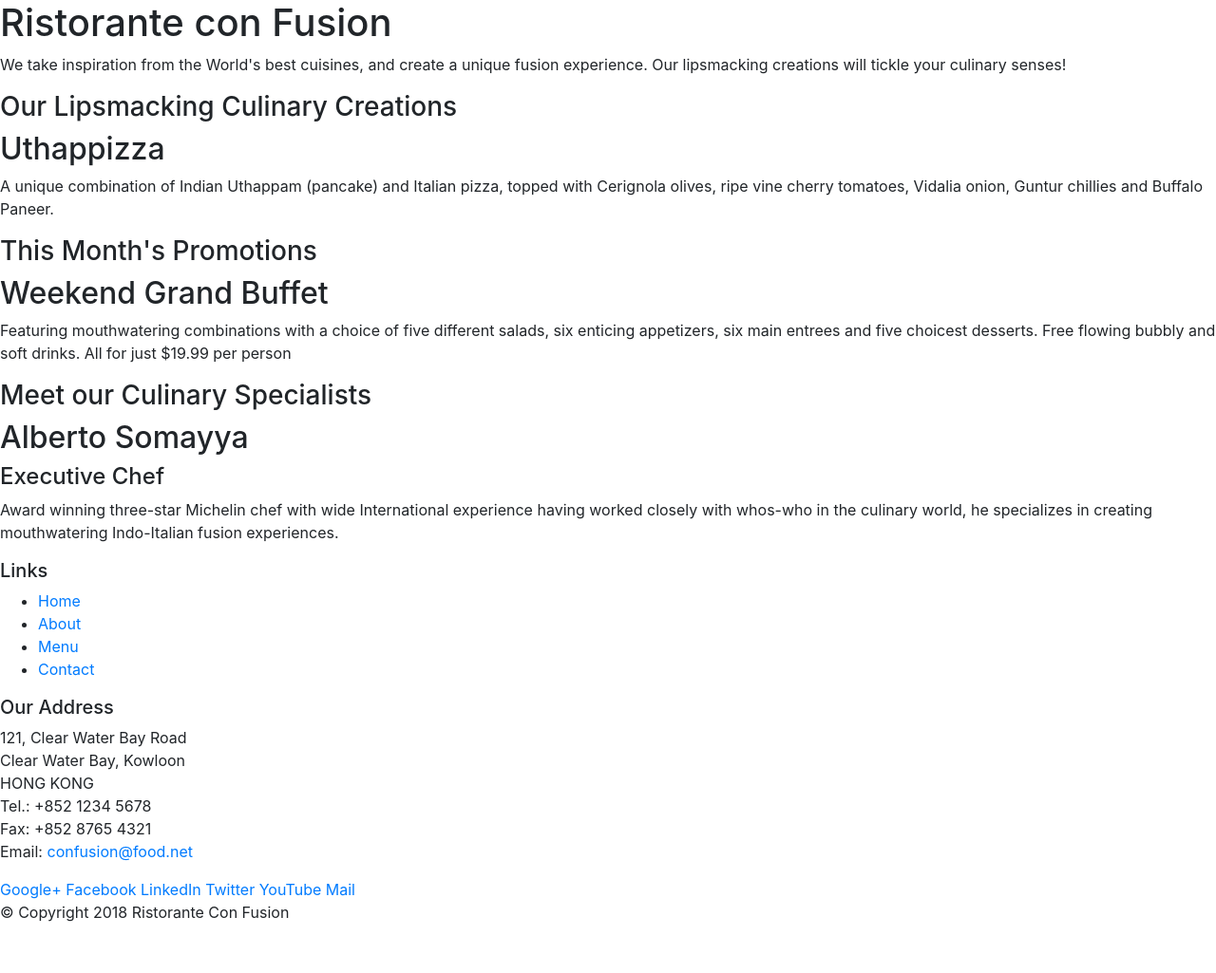
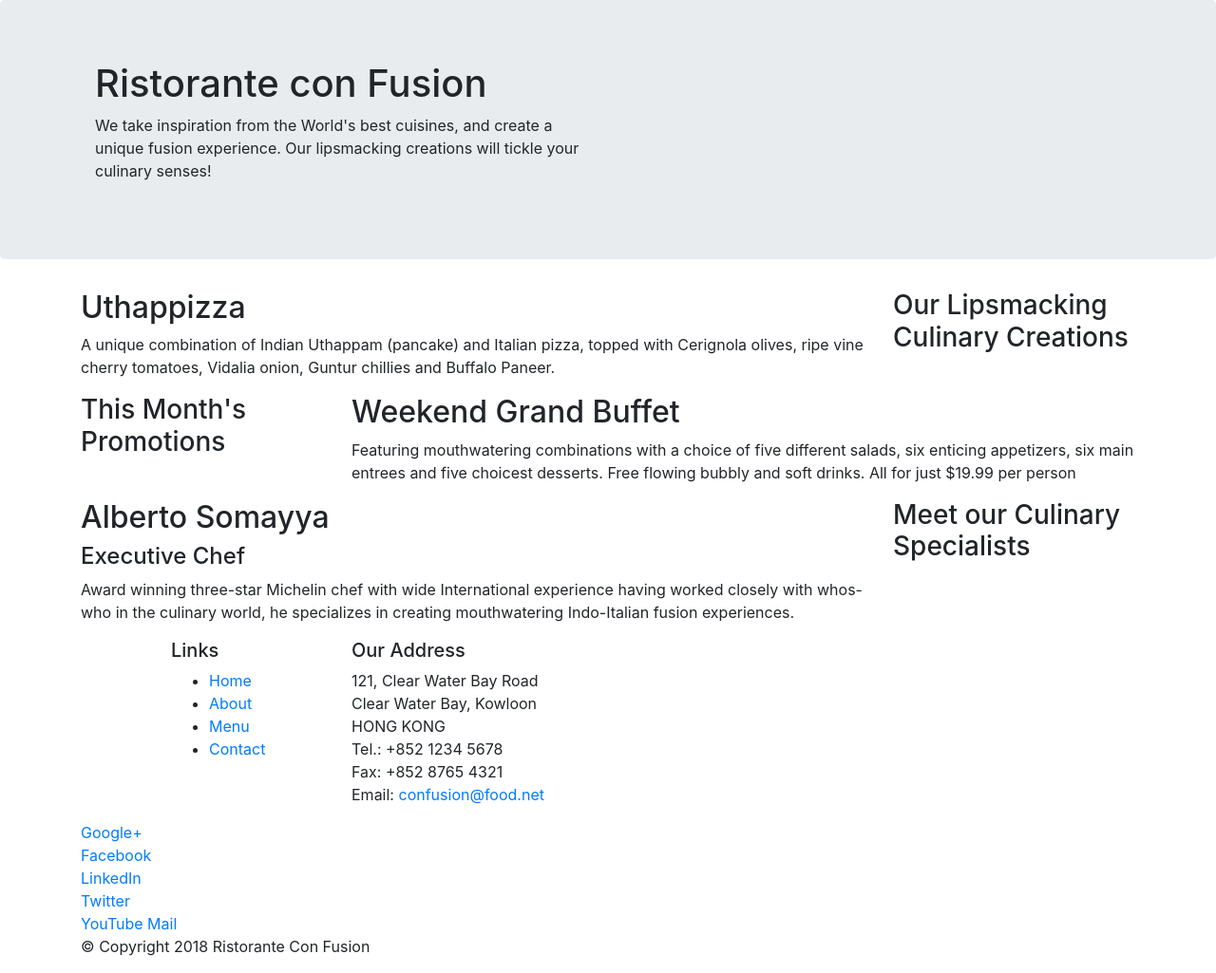
Before and after one commit to polihalm/bootstrap-project, a website: page index.html in a window 1280 px wide. Shown: the whole page at 95% size. Before the commit the page ends 989 px from the top, so only its background shows below. Drawn offline with nearby package versions, Linux system fonts and the light colour scheme.

Commit message:
Bootstrap Grid Part 1

```diff
--- a/index.html
+++ b/index.html
@@ -14,46 +14,46 @@
 
 <body>
 
-    <header>
-        <div>
-            <div>
-                <div>
+    <header class="jumbotron">
+        <div class="container">
+            <div clas="row">
+                <div class="col-12 col-sm-6">
                     <h1>Ristorante con Fusion</h1>
                     <p>We take inspiration from the World's best cuisines, and create a unique fusion experience. Our lipsmacking creations will tickle your culinary senses!</p>
                 </div>
-                <div>
+                <div class="col-12 col-sm">
                 </div>
             </div>
         </div>
     </header>
 
-    <div>
-        <div>
-            <div>
+    <div class="container">
+        <div class="row">
+            <div class="col-12 col-sm-4 order-sm-last col-md-3">
                 <h3>Our Lipsmacking Culinary Creations</h3>
             </div>
-            <div>
+            <div class="col col-sm order-sm-first col-md">
                 <h2>Uthappizza</h2>
                 <p>A unique combination of Indian Uthappam (pancake) and Italian pizza, topped with Cerignola olives, ripe vine cherry tomatoes, Vidalia onion, Guntur chillies and Buffalo Paneer.</p>
             </div>
         </div>
 
 
-        <div>
-            <div>
+        <div class="row">
+            <div class="col-12 col-sm-4 col-md-3">
                 <h3>This Month's Promotions</h3>
             </div>
-            <div>
+            <div class="col col-sm col-md">
                 <h2>Weekend Grand Buffet</h2>
                 <p>Featuring mouthwatering combinations with a choice of five different salads, six enticing appetizers, six main entrees and five choicest desserts. Free flowing bubbly and soft drinks. All for just $19.99 per person </p>
             </div>
         </div>
 
-        <div>
-            <div>
+        <divc class="row">
+            <div class="col-12 col-sm-4 order-sm-last col-md-3">
                 <h3>Meet our Culinary Specialists</h3>
             </div>
-            <div>
+            <div class="col col-sm order-sm-first col-md">
                 <h2>Alberto Somayya</h2>
                 <h4>Executive Chef</h4>
                 <p>Award winning three-star Michelin chef with wide International experience having worked closely with whos-who in the culinary world, he specializes in creating mouthwatering Indo-Italian fusion experiences. </p>
@@ -62,9 +62,9 @@
     </div>
 
     <footer>
-        <div>
-            <div>
-                <div>
+        <div class="container">
+            <div class="row">
+                <div class="col-4 offset-1 col-sm-2">
                     <h5>Links</h5>
                     <ul>
                         <li><a href="#">Home</a></li>
@@ -73,7 +73,7 @@
                         <li><a href="#">Contact</a></li>
                     </ul>
                 </div>
-                <div>
+                <div class="col-7 col-sm-5">
                     <h5>Our Address</h5>
                     <address>
 		              121, Clear Water Bay Road<br>
@@ -85,7 +85,7 @@
 		           </address>
                 </div>
                 <div>
-                    <div>
+                    <div class="col-12 col-sm-4">
                         <a href="http://google.com/+">Google+</a>
                         <a href="http://www.facebook.com/profile.php?id=">Facebook</a>
                         <a href="http://www.linkedin.com/in/">LinkedIn</a>
@@ -95,8 +95,8 @@
                     </div>
                 </div>
            </div>
-           <div>
-                <div>
+           <div class="row">
+                <div class="col-auto">
                     <p>© Copyright 2018 Ristorante Con Fusion</p>
                 </div>
            </div>
```
